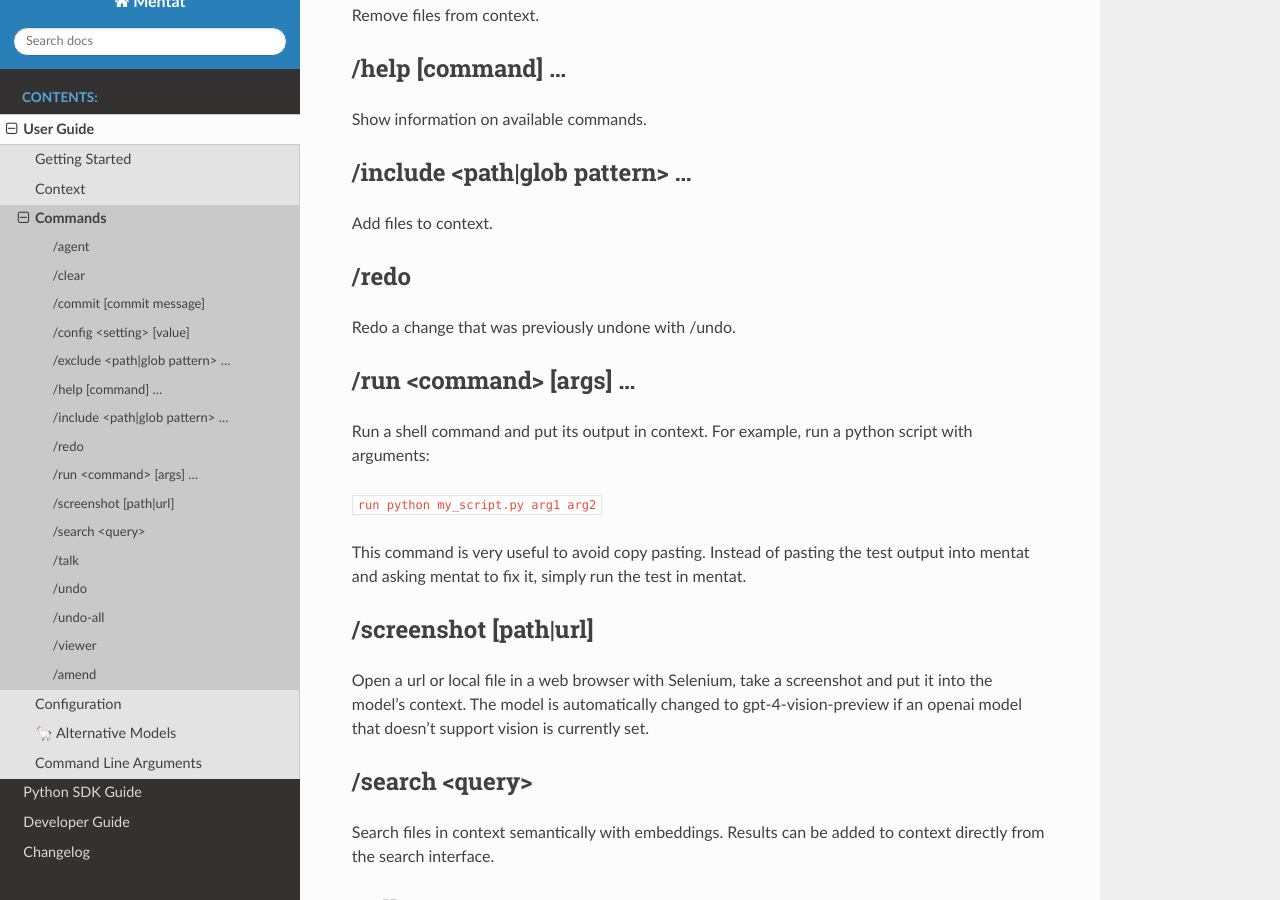
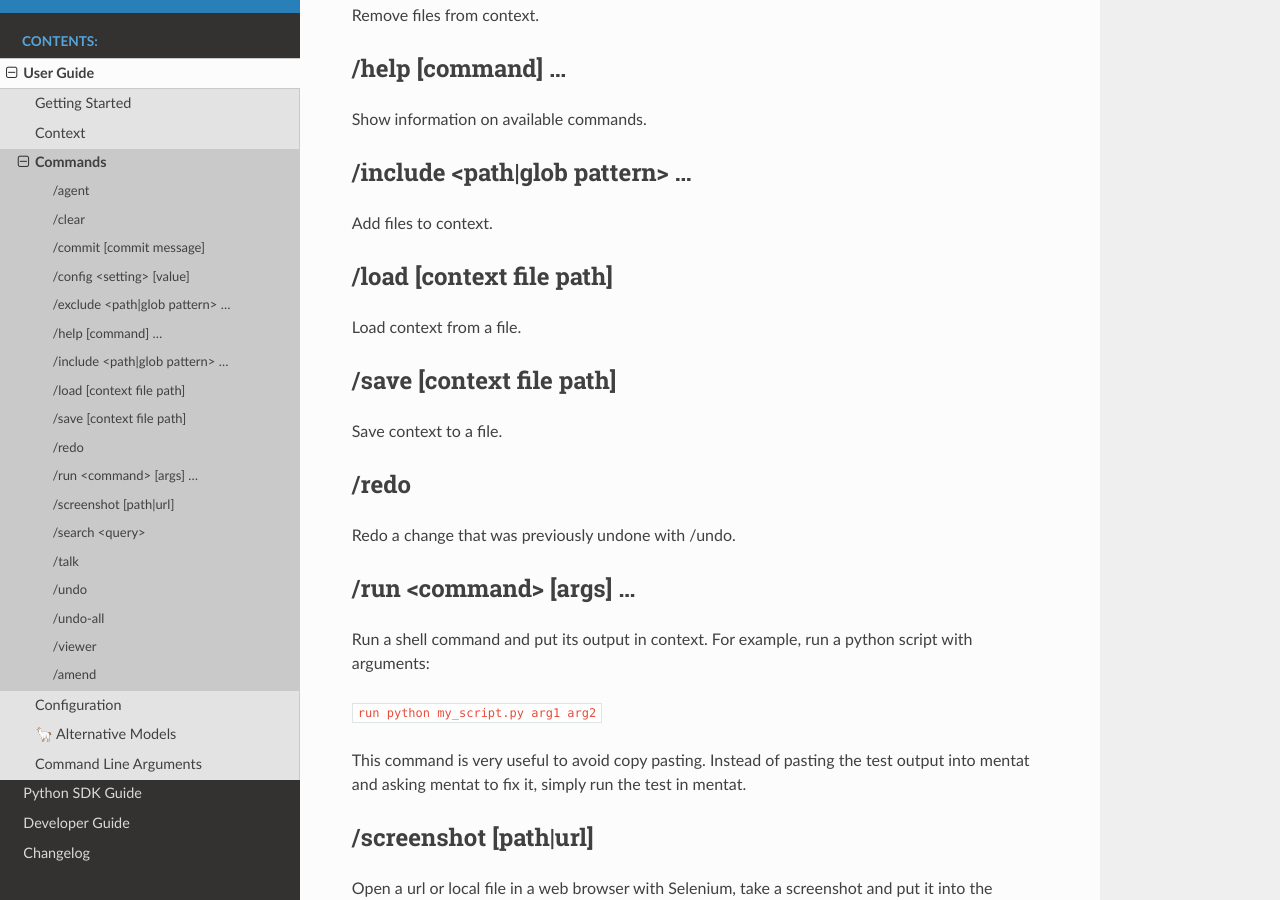
Before and after one commit to AbanteAI/mentat, a Sphinx documentation site: the page built from docs/source/user/commands.rst, in a window 1280 px wide and 900 px high, scrolled down 725 px. Built offline with Sphinx 7.4.7 and the Read the Docs theme 2.0.0, drawn with Linux system fonts in a browser that asks for light colours; the version number could not be read and is left out.

Commit message:
Add load save cmds to commands.rst

```diff
--- a/docs/source/user/commands.rst
+++ b/docs/source/user/commands.rst
@@ -37,6 +37,16 @@ Show information on available commands.
 --------------------------------
 
 Add files to context.
+
+/load [context file path]
+------------
+
+Load context from a file.
+
+/save [context file path]
+------------
+
+Save context to a file.
 
 /redo
 -----
```
